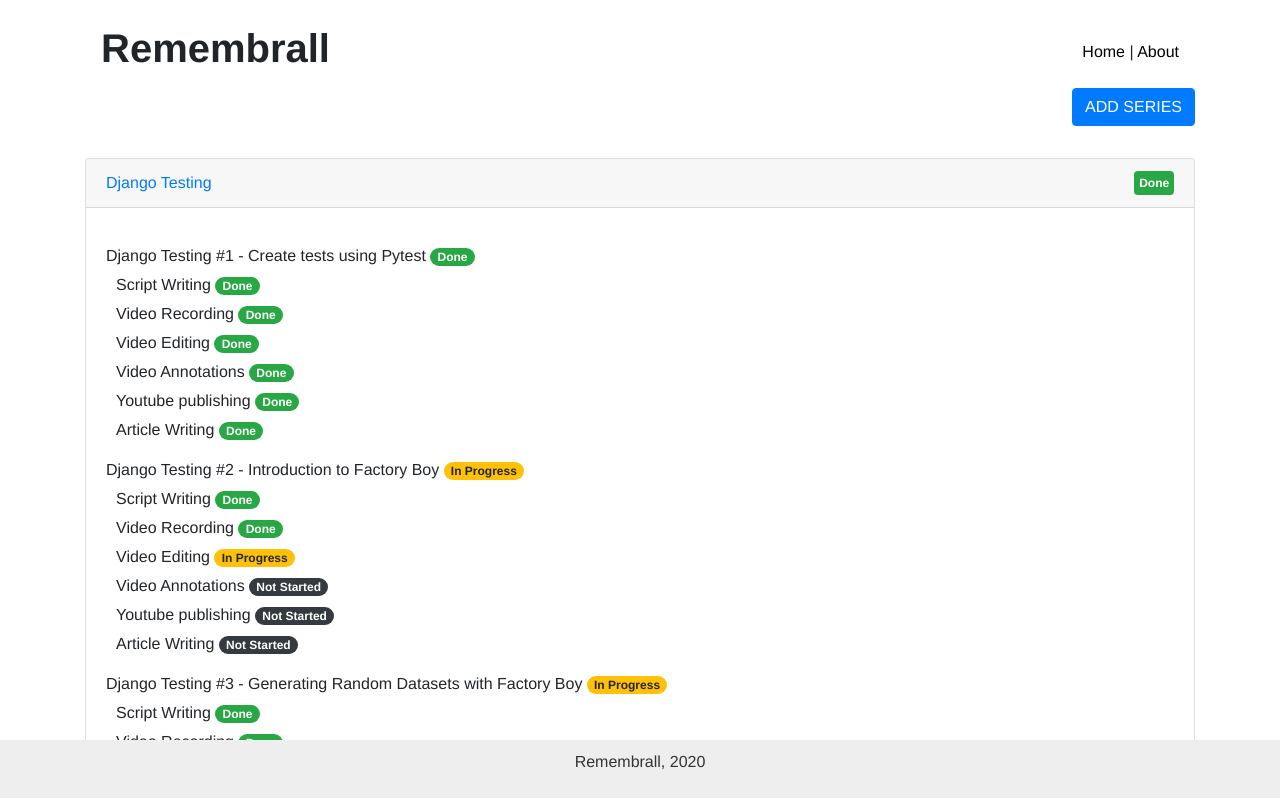
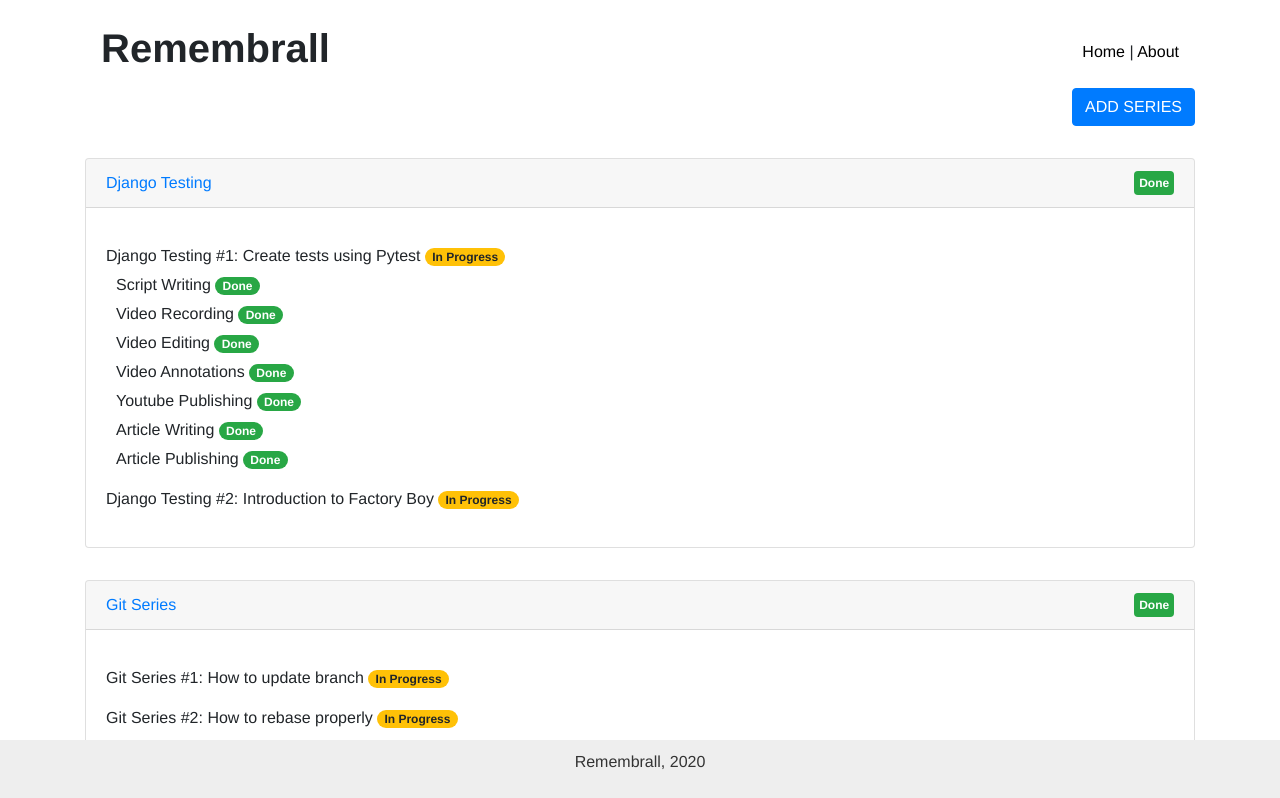
Before and after one commit to BesnardConsultingSAS/article-remembrall, a Vue app: page / in a window 1280 px wide. Shown: the top 798 px of the page. Built offline with nearby package versions, Linux system fonts and the light colour scheme.

Commit message:
AREM-16, create a base store using Vuex

```diff
--- a/package.json
+++ b/package.json
@@ -10,7 +10,8 @@
   "dependencies": {
     "core-js": "^3.6.5",
     "vue": "^3.0.0",
-    "vue-router": "^4.0.0-0"
+    "vue-router": "^4.0.0-0",
+    "vuex": "^4.0.0-0"
   },
   "devDependencies": {
     "@typescript-eslint/eslint-plugin": "^2.33.0",
@@ -19,6 +20,7 @@
     "@vue/cli-plugin-eslint": "^4.5.8",
     "@vue/cli-plugin-router": "^4.5.8",
     "@vue/cli-plugin-typescript": "^4.5.8",
+    "@vue/cli-plugin-vuex": "^4.5.9",
     "@vue/cli-service": "~4.5.0",
     "@vue/compiler-sfc": "^3.0.0",
     "@vue/eslint-config-prettier": "^6.0.0",
--- a/src/components/ArticleItem.vue
+++ b/src/components/ArticleItem.vue
@@ -1,6 +1,6 @@
 <template>
   <div class="article-item">
-    {{ item.name }}
+    {{ item.step }}
     <span v-bind:class="articleItemStatus" class="badge badge-pill">
       {{ item.status }}
     </span>
--- a/src/main.ts
+++ b/src/main.ts
@@ -1,7 +1,9 @@
 import { createApp } from "vue";
 import App from "./App.vue";
 import router from "./router";
+import store from "./store";
 
 createApp(App)
+  .use(store)
   .use(router)
   .mount("#app");
--- /dev/null
+++ b/src/store/index.ts
@@ -0,0 +1,71 @@
+import { createStore } from "vuex";
+
+export default createStore({
+  state: {
+    series: [
+      {
+        id: 1,
+        title: "Django Testing",
+        status: "Done",
+        articles: [
+          {
+            title: "Django Testing #1: Create tests using Pytest",
+            status: "In Progress",
+            items: [
+              {
+                step: "Script Writing",
+                status: "Done"
+              },
+              {
+                step: "Video Recording",
+                status: "Done"
+              },
+              {
+                step: "Video Editing",
+                status: "Done"
+              },
+              {
+                step: "Video Annotations",
+                status: "Done"
+              },
+              {
+                step: "Youtube Publishing",
+                status: "Done"
+              },
+              {
+                step: "Article Writing",
+                status: "Done"
+              },
+              {
+                step: "Article Publishing",
+                status: "Done"
+              }
+            ]
+          },
+          {
+            title: "Django Testing #2: Introduction to Factory Boy",
+            status: "In Progress"
+          }
+        ]
+      },
+      {
+        id: 2,
+        title: "Git Series",
+        status: "Done",
+        articles: [
+          {
+            title: "Git Series #1: How to update branch",
+            status: "In Progress"
+          },
+          {
+            title: "Git Series #2: How to rebase properly",
+            status: "In Progress"
+          }
+        ]
+      }
+    ]
+  },
+  mutations: {},
+  actions: {},
+  modules: {}
+});
--- a/src/views/Home.vue
+++ b/src/views/Home.vue
@@ -12,248 +12,10 @@ export default defineComponent({
   components: {
     SeriesList
   },
-  data() {
-    return {
-      series: [
-        {
-          id: 1,
-          title: "Django Testing",
-          status: "Done",
-          articles: [
-            {
-              id: 1,
-              title: "Django Testing #1 - Create tests using Pytest",
-              status: "Done",
-              items: [
-                {
-                  id: 1,
-                  name: "Script Writing",
-                  status: "Done"
-                },
-                {
-                  id: 2,
-                  name: "Video Recording",
-                  status: "Done"
-                },
-                {
-                  id: 3,
-                  name: "Video Editing",
-                  status: "Done"
-                },
-                {
-                  id: 4,
-                  name: "Video Annotations",
-                  status: "Done"
-                },
-                {
-                  id: 5,
-                  name: "Youtube publishing",
-                  status: "Done"
-                },
-                {
-                  id: 6,
-                  name: "Article Writing",
-                  status: "Done"
-                }
-              ]
-            },
-            {
-              id: 2,
-              title: "Django Testing #2 - Introduction to Factory Boy",
-              status: "In Progress",
-              items: [
-                {
-                  id: 1,
-                  name: "Script Writing",
-                  status: "Done"
-                },
-                {
-                  id: 2,
-                  name: "Video Recording",
-                  status: "Done"
-                },
-                {
-                  id: 3,
-                  name: "Video Editing",
-                  status: "In Progress"
-                },
-                {
-                  id: 4,
-                  name: "Video Annotations",
-                  status: "Not Started"
-                },
-                {
-                  id: 5,
-                  name: "Youtube publishing",
-                  status: "Not Started"
-                },
-                {
-                  id: 6,
-                  name: "Article Writing",
-                  status: "Not Started"
-                }
-              ]
-            },
-            {
-              id: 3,
-              title:
-                "Django Testing #3 - Generating Random Datasets with Factory Boy",
-              status: "In Progress",
-              items: [
-                {
-                  id: 1,
-                  name: "Script Writing",
-                  status: "Done"
-                },
-                {
-                  id: 2,
-                  name: "Video Recording",
-                  status: "Done"
-                },
-                {
-                  id: 3,
-                  name: "Video Editing",
-                  status: "In Progress"
-                },
-                {
-                  id: 4,
-                  name: "Video Annotations",
-                  status: "Not Started"
-                },
-                {
-                  id: 5,
-                  name: "Youtube publishing",
-                  status: "Not Started"
-                },
-                {
-                  id: 6,
-                  name: "Article Writing",
-                  status: "Not Started"
-                }
-              ]
-            }
-          ]
-        },
-        {
-          id: 2,
-          title: "Git Series",
-          status: "Not Started",
-          articles: [
-            {
-              id: 1,
-              title: "Git Series #1 - How to Rebase",
-              status: "Done",
-              items: [
-                {
-                  id: 1,
-                  name: "Script Writing",
-                  status: "Done"
-                },
-                {
-                  id: 2,
-                  name: "Video Recording",
-                  status: "Done"
-                },
-                {
-                  id: 3,
-                  name: "Video Editing",
-                  status: "Done"
-                },
-                {
-                  id: 4,
-                  name: "Video Annotations",
-                  status: "Done"
-                },
-                {
-                  id: 5,
-                  name: "Youtube publishing",
-                  status: "Done"
-                },
-                {
-                  id: 6,
-                  name: "Article Writing",
-                  status: "Done"
-                }
-              ]
-            },
-            {
-              id: 2,
-              title: "Git Series #2 - How to Cherry Pick",
-              status: "In Progress",
-              items: [
-                {
-                  id: 1,
-                  name: "Script Writing",
-                  status: "Done"
-                },
-                {
-                  id: 2,
-                  name: "Video Recording",
-                  status: "Done"
-                },
-                {
-                  id: 3,
-                  name: "Video Editing",
-                  status: "In Progress"
-                },
-                {
-                  id: 4,
-                  name: "Video Annotations",
-                  status: "Not Started"
-                },
-                {
-                  id: 5,
-                  name: "Youtube publishing",
-                  status: "Not Started"
-                },
-                {
-                  id: 6,
-                  name: "Article Writing",
-                  status: "Not Started"
-                }
-              ]
-            },
-            {
-              id: 3,
-              title: "Git Series #3 - How to Update branch",
-              status: "In Progress",
-              items: [
-                {
-                  id: 1,
-                  name: "Script Writing",
-                  status: "Done"
-                },
-                {
-                  id: 2,
-                  name: "Video Recording",
-                  status: "Done"
-                },
-                {
-                  id: 3,
-                  name: "Video Editing",
-                  status: "In Progress"
-                },
-                {
-                  id: 4,
-                  name: "Video Annotations",
-                  status: "Not Started"
-                },
-                {
-                  id: 5,
-                  name: "Youtube publishing",
-                  status: "Not Started"
-                },
-                {
-                  id: 6,
-                  name: "Article Writing",
-                  status: "Not Started"
-                }
-              ]
-            }
-          ]
-        }
-      ]
-    };
+  computed: {
+    series() {
+      return this.$store.state.series
+    }
   }
 });
 </script>
```
Also changed, not shown: src/shims-vuex.d.ts (added, +7 -0 lines), 1 other file (tests, documents, lock files or other folders).
